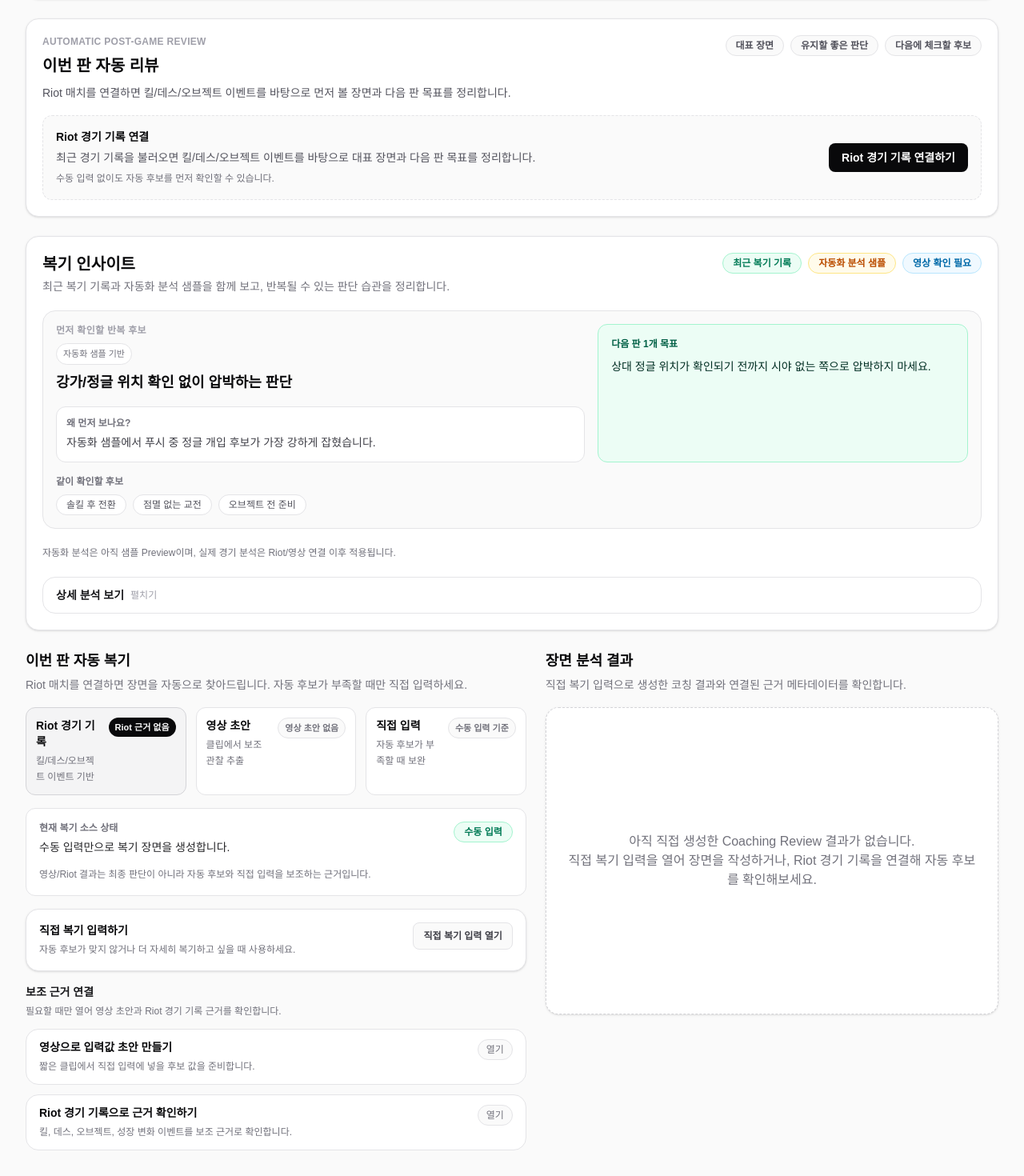
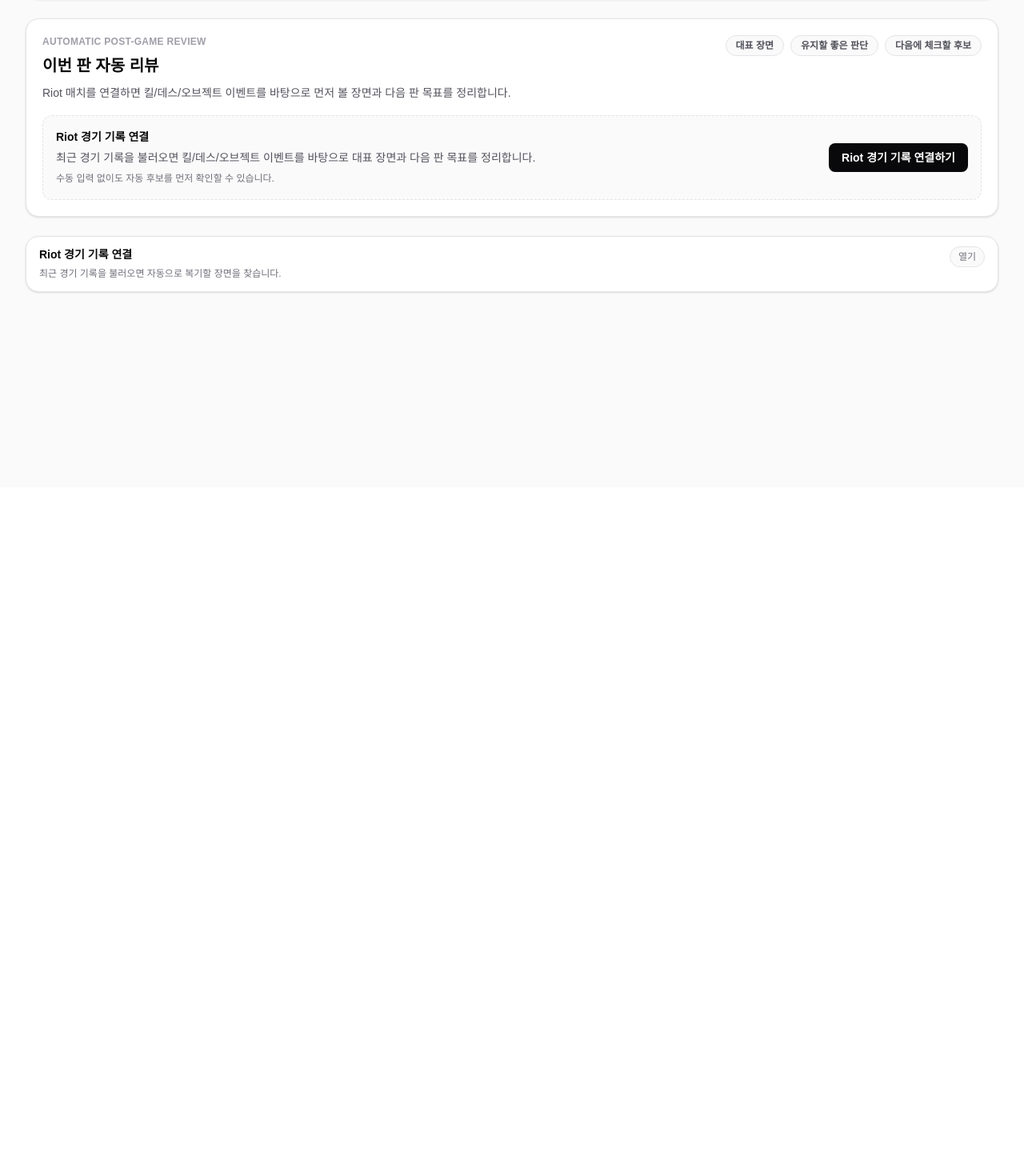
Before and after one commit to a01030704572-bit/mid-laning-death-review-ai, a Next.js app: page / in a window 1280 px wide. Shown: the part 191-1661 px from the top of the page at 80% size. After the commit the page ends 800 px from the top, so only its background shows below. Built offline with nearby package versions, Linux system fonts and the light colour scheme.

Commit message:
Refine automatic review user flow

```diff
--- a/app/page.tsx
+++ b/app/page.tsx
@@ -189,6 +189,41 @@ function AutomaticReviewStartCta() {
   );
 }
 
+function MatchReconnectSection({
+  title,
+  description,
+  children,
+}: {
+  title: string;
+  description: string;
+  children: ReactNode;
+}) {
+  return (
+    <details
+      id="riot-evidence-section"
+      className="group scroll-mt-6 rounded-2xl border border-zinc-200 bg-white shadow-sm"
+    >
+      <summary className="cursor-pointer list-none px-4 py-3 marker:hidden">
+        <div className="flex items-start justify-between gap-4">
+          <div>
+            <h2 className="text-sm font-bold text-zinc-950">{title}</h2>
+            <p className="mt-1 text-xs leading-5 text-zinc-500">
+              {description}
+            </p>
+          </div>
+          <span className="rounded-full border border-zinc-200 bg-zinc-50 px-2.5 py-1 text-xs font-medium text-zinc-500 group-open:hidden">
+            열기
+          </span>
+          <span className="hidden rounded-full border border-zinc-200 bg-zinc-50 px-2.5 py-1 text-xs font-medium text-zinc-500 group-open:inline">
+            접기
+          </span>
+        </div>
+      </summary>
+      <div className="border-t border-zinc-200 p-4">{children}</div>
+    </details>
+  );
+}
+
 export default function Home() {
   const [reviewData, setReviewData] = useState<{
     riskTags: RiskTag[];
@@ -245,6 +280,16 @@ export default function Home() {
       }),
     [hasExistingCoreSceneInput, videoDraftTrustGate.blockedFields]
   );
+  const isUserMode = appMode === "user";
+  const hasAutomaticMatchReport = Boolean(matchReviewReport);
+  const selectedAutoSceneForEvidence = selectedScene
+    ? {
+        sceneId: selectedScene.sceneId,
+        title: selectedScene.displayNameKo,
+        gameTimeSec: selectedScene.gameTimeSec,
+        windowSec: selectedScene.windowSec,
+      }
+    : null;
 
   function handleVideoDraftChange(nextVideoDraft: VideoReviewDraft | null) {
     setVideoDraft(nextVideoDraft);
@@ -344,6 +389,16 @@ export default function Home() {
       </div>
     </div>
   );
+  const riotEvidencePanel = (
+    <RiotEvidencePanel
+      embedded
+      appMode={appMode}
+      mode={isUserMode ? "connectorOnly" : "full"}
+      selectedAutoSceneForEvidence={selectedAutoSceneForEvidence}
+      onEvidenceChange={handleRiotEvidenceChange}
+      onMatchReviewRequested={loadMatchReview}
+    />
+  );
   const matchAnalysisPanel =
     isMatchReviewLoading || matchReviewError || matchReviewReport ? (
       <div className="space-y-3">
@@ -367,7 +422,7 @@ export default function Home() {
     ) : null;
   const reviewResultPanel = reviewData ? (
     resultPanel
-  ) : (
+  ) : isUserMode ? null : (
     <div className="flex min-h-96 items-center justify-center rounded-2xl border border-dashed border-zinc-300 bg-white p-6 text-center text-zinc-500 shadow-sm">
       <div>
         아직 직접 생성한 Coaching Review 결과가 없습니다.
@@ -376,16 +431,20 @@ export default function Home() {
       </div>
     </div>
   );
-
-  return (
-    <CoachingDashboardLayout
-      insight={
-        <ReviewInsightPanel
-          repeatedPatternPreviewResults={repeatedPatternPreviewResults}
-        />
+  const sceneBuilderPanel = isUserMode ? (
+    <MatchReconnectSection
+      title={
+        hasAutomaticMatchReport ? "다른 경기 불러오기" : "Riot 경기 기록 연결"
       }
-      topSummary={matchAnalysisPanel ?? <AutomaticReviewStartCta />}
-      sceneBuilder={
+      description={
+        hasAutomaticMatchReport
+          ? "다른 경기를 분석하려면 열어서 Riot 경기 기록을 다시 불러오세요."
+          : "최근 경기 기록을 불러오면 자동으로 복기할 장면을 찾습니다."
+      }
+    >
+      {riotEvidencePanel}
+    </MatchReconnectSection>
+  ) : (
     <SceneReviewBuilder
       manualForm={
         <ManualReviewFallbackSection appMode={appMode}>
@@ -407,14 +466,7 @@ export default function Home() {
           lockedRiotContext={lockedRiotVideoContext}
         />
       }
-          riotEvidencePanel={
-            <RiotEvidencePanel
-              embedded
-              appMode={appMode}
-              onEvidenceChange={handleRiotEvidenceChange}
-              onMatchReviewRequested={loadMatchReview}
-            />
-          }
+      riotEvidencePanel={riotEvidencePanel}
       sourceState={{
         hasManualInput: true,
         hasVideoDraft: Boolean(videoDraft),
@@ -422,11 +474,25 @@ export default function Home() {
         hasRiotEvidence: Boolean(riotEvidence),
         isRiotEvidenceConnected: Boolean(riotEvidence),
       }}
+      appMode={appMode}
+      hasAutomaticMatchReport={hasAutomaticMatchReport}
       canApplyVideoDraftPatch={canApplyVideoDraftPatch}
       onApplyVideoDraftPatch={handleApplyVideoDraftPatch}
       videoDraftApplyWarning={videoDraftApplyWarning}
     />
+  );
+
+  return (
+    <CoachingDashboardLayout
+      insight={
+        isUserMode ? null : (
+          <ReviewInsightPanel
+            repeatedPatternPreviewResults={repeatedPatternPreviewResults}
+          />
+        )
       }
+      topSummary={matchAnalysisPanel ?? <AutomaticReviewStartCta />}
+      sceneBuilder={sceneBuilderPanel}
       result={reviewResultPanel}
       appMode={appMode}
     />
--- a/components/CoachingDashboardLayout.tsx
+++ b/components/CoachingDashboardLayout.tsx
@@ -70,9 +70,16 @@ export default function CoachingDashboardLayout({
 
         {insight}
 
-        <section className="grid gap-6 xl:grid-cols-[minmax(0,1.05fr)_minmax(380px,0.95fr)]">
+        <section
+          className={
+            result
+              ? "grid gap-6 xl:grid-cols-[minmax(0,1.05fr)_minmax(380px,0.95fr)]"
+              : "grid gap-6"
+          }
+        >
           <div>{sceneBuilder}</div>
 
+          {result && (
             <div className="space-y-4">
               <SectionTitle
                 title="장면 분석 결과"
@@ -80,6 +87,7 @@ export default function CoachingDashboardLayout({
               />
               {result}
             </div>
+          )}
         </section>
       </div>
     </main>
--- a/components/RiotEvidencePanel.tsx
+++ b/components/RiotEvidencePanel.tsx
@@ -1,6 +1,6 @@
 "use client";
 
-import { useState } from "react";
+import { useEffect, useState } from "react";
 import type {
   RiotMatchListItem,
   RiotMatchListResponse,
@@ -52,6 +52,13 @@ function objectiveLabel(value: string) {
 type RiotEvidencePanelProps = {
   embedded?: boolean;
   appMode?: AppMode;
+  mode?: "connectorOnly" | "full";
+  selectedAutoSceneForEvidence?: {
+    sceneId: string;
+    title: string;
+    gameTimeSec: number;
+    windowSec?: number;
+  } | null;
   onEvidenceChange?: (
     evidence: RiotTimelineEvidence | null,
     lockedRiotContext?: LockedRiotVideoContext | null
@@ -62,6 +69,8 @@ type RiotEvidencePanelProps = {
 export default function RiotEvidencePanel({
   embedded = false,
   appMode = "user",
+  mode = "full",
+  selectedAutoSceneForEvidence = null,
   onEvidenceChange,
   onMatchReviewRequested,
 }: RiotEvidencePanelProps) {
@@ -76,12 +85,50 @@ export default function RiotEvidencePanel({
   const [loadingMatches, setLoadingMatches] = useState(false);
   const [loadingEvidence, setLoadingEvidence] = useState(false);
   const [error, setError] = useState<string | null>(null);
+  const [isManualTimeEditOpen, setIsManualTimeEditOpen] = useState(
+    appMode === "debug"
+  );
+  const isConnectorOnly = mode === "connectorOnly";
   const primaryEvents = evidence
     ? evidence.events.filter((event) => event.importance !== "minor")
     : [];
   const minorEvents = evidence
     ? evidence.events.filter((event) => event.importance === "minor")
     : [];
+  const windowOptions = [30, 60, 90, 120];
+  const selectedAutoSceneLabel = selectedAutoSceneForEvidence
+    ? `${formatDuration(selectedAutoSceneForEvidence.gameTimeSec)} · ${selectedAutoSceneForEvidence.title}`
+    : null;
+  const shouldUseManualTimeFallback =
+    !isConnectorOnly && appMode !== "debug" && Boolean(selectedAutoSceneForEvidence);
+  const shouldShowManualTimeControls =
+    !isConnectorOnly && (!shouldUseManualTimeFallback || isManualTimeEditOpen);
+
+  useEffect(() => {
+    if (!selectedAutoSceneForEvidence) return;
+
+    setGameTime(formatDuration(selectedAutoSceneForEvidence.gameTimeSec));
+    if (
+      selectedAutoSceneForEvidence.windowSec !== undefined &&
+      Number.isFinite(selectedAutoSceneForEvidence.windowSec) &&
+      selectedAutoSceneForEvidence.windowSec > 0
+    ) {
+      setWindowSec(selectedAutoSceneForEvidence.windowSec);
+    }
+  }, [
+    selectedAutoSceneForEvidence?.sceneId,
+    selectedAutoSceneForEvidence?.gameTimeSec,
+    selectedAutoSceneForEvidence?.windowSec,
+  ]);
+
+  useEffect(() => {
+    if (appMode === "debug" || !selectedAutoSceneForEvidence) {
+      setIsManualTimeEditOpen(true);
+      return;
+    }
+
+    setIsManualTimeEditOpen(false);
+  }, [appMode, selectedAutoSceneForEvidence?.sceneId]);
 
   async function loadMatches() {
     setError(null);
@@ -257,6 +304,9 @@ export default function RiotEvidencePanel({
                   setSelectedMatch(match);
                   setEvidence(null);
                   onEvidenceChange?.(null);
+                  if (isConnectorOnly) {
+                    onMatchReviewRequested?.(match.matchId, match.puuid);
+                  }
                 }}
                 className={`rounded-xl border p-3 text-left text-sm ${
                   selectedMatch?.matchId === match.matchId
@@ -282,8 +332,34 @@ export default function RiotEvidencePanel({
         </div>
       )}
 
-      {selectedMatch && (
-        <div className="grid gap-3 border-t border-zinc-200 pt-4 md:grid-cols-3">
+      {selectedMatch && !isConnectorOnly && (
+        <div className="space-y-3 border-t border-zinc-200 pt-4">
+          {selectedAutoSceneLabel && (
+            <div className="rounded-xl border border-sky-200 bg-sky-50 p-3 text-sm leading-6 text-sky-800">
+              <p className="font-semibold">
+                선택한 자동 장면 기준으로 Riot 근거를 확인합니다:
+              </p>
+              <p className="mt-1">{selectedAutoSceneLabel}</p>
+              <p className="mt-1 text-xs text-sky-700">
+                자동 장면 시간이 맞지 않으면 직접 수정할 수 있습니다.
+              </p>
+            </div>
+          )}
+
+          {shouldUseManualTimeFallback && (
+            <button
+              type="button"
+              onClick={() => setIsManualTimeEditOpen((isOpen) => !isOpen)}
+              className="w-fit rounded-lg border border-zinc-200 bg-white px-3 py-2 text-xs font-semibold text-zinc-700 hover:bg-zinc-50"
+            >
+              {isManualTimeEditOpen
+                ? "직접 시간 수정 접기"
+                : "시간이 다르면 직접 수정하기"}
+            </button>
+          )}
+
+          {shouldShowManualTimeControls && (
+            <div className="grid gap-3 md:grid-cols-2">
               <label className="text-sm font-medium text-zinc-800">
                 게임 시간
                 <input
@@ -300,21 +376,28 @@ export default function RiotEvidencePanel({
                   onChange={(event) => setWindowSec(Number(event.target.value))}
                   className="mt-1 w-full rounded-lg border border-zinc-300 bg-white p-2 text-sm"
                 >
-              <option value={30}>30초</option>
-              <option value={60}>60초</option>
-              <option value={90}>90초</option>
-              <option value={120}>120초</option>
+                  {!windowOptions.includes(windowSec) && (
+                    <option value={windowSec}>{windowSec}초</option>
+                  )}
+                  {windowOptions.map((option) => (
+                    <option key={option} value={option}>
+                      {option}초
+                    </option>
+                  ))}
                 </select>
                 <span className="mt-1 block text-xs font-normal text-zinc-500">
                   입력한 게임 시간부터 이후 N초 동안의 Riot timeline 이벤트와 delta를 확인합니다.
                 </span>
               </label>
+            </div>
+          )}
+
           <div className="flex items-end">
             <button
               type="button"
               onClick={loadEvidence}
               disabled={loadingEvidence}
-              className="w-full rounded-xl bg-zinc-950 px-4 py-2.5 text-sm font-medium text-white hover:bg-zinc-800 disabled:opacity-50"
+              className="w-full rounded-xl bg-zinc-950 px-4 py-2.5 text-sm font-medium text-white hover:bg-zinc-800 disabled:opacity-50 sm:w-auto"
             >
               {loadingEvidence ? "Evidence 조회 중..." : "Riot Evidence 가져오기"}
             </button>
@@ -322,7 +405,7 @@ export default function RiotEvidencePanel({
         </div>
       )}
 
-      {evidence && appMode !== "debug" && (
+      {evidence && !isConnectorOnly && appMode !== "debug" && (
         <div className="space-y-3 border-t border-zinc-200 pt-4">
           <div className="rounded-xl border border-emerald-200 bg-emerald-50 p-4 text-sm leading-6 text-emerald-800">
             <p className="font-semibold">Riot 근거가 연결되었습니다.</p>
@@ -334,7 +417,7 @@ export default function RiotEvidencePanel({
         </div>
       )}
 
-      {evidence && appMode === "debug" && (
+      {evidence && !isConnectorOnly && appMode === "debug" && (
         <div className="space-y-3 border-t border-zinc-200 pt-4">
           <span className="inline-flex rounded-full border border-zinc-200 bg-zinc-50 px-2.5 py-1 text-xs font-semibold text-zinc-600">
             Debug mode
--- a/components/SceneReviewBuilder.tsx
+++ b/components/SceneReviewBuilder.tsx
@@ -1,4 +1,5 @@
 import type { ReactNode } from "react";
+import type { AppMode } from "@/lib/appMode";
 import {
   buildSceneReviewSourceSummary,
   type SceneReviewSourceState,
@@ -10,6 +11,8 @@ type SceneReviewBuilderProps = {
   videoDraftPanel: ReactNode;
   riotEvidencePanel: ReactNode;
   sourceState: SceneReviewSourceState;
+  appMode?: AppMode;
+  hasAutomaticMatchReport?: boolean;
   canApplyVideoDraftPatch?: boolean;
   onApplyVideoDraftPatch?: () => void;
   videoDraftApplyWarning?: VideoDraftApplyWarning | null;
@@ -29,9 +32,7 @@ function SourceCard({
   return (
     <div
       className={`rounded-xl border p-3 ${
-        primary
-          ? "border-zinc-300 bg-zinc-100"
-          : "border-zinc-200 bg-white"
+        primary ? "border-zinc-300 bg-zinc-100" : "border-zinc-200 bg-white"
       }`}
     >
       <div className="flex items-start justify-between gap-3">
@@ -97,18 +98,49 @@ export default function SceneReviewBuilder({
   videoDraftPanel,
   riotEvidencePanel,
   sourceState,
+  appMode = "user",
+  hasAutomaticMatchReport = false,
   canApplyVideoDraftPatch = false,
   onApplyVideoDraftPatch,
   videoDraftApplyWarning,
 }: SceneReviewBuilderProps) {
   const sourceSummary = buildSceneReviewSourceSummary(sourceState);
+  const shouldCollapseSupportEvidence =
+    appMode !== "debug" && hasAutomaticMatchReport;
+
+  const supportEvidencePanels = (
+    <div className="space-y-3">
+      <div>
+        <h3 className="text-sm font-bold text-zinc-900">보조 근거 연결</h3>
+        <p className="mt-1 text-xs leading-5 text-zinc-500">
+          필요할 때만 열어 영상 초안과 Riot 경기 기록 근거를 확인합니다.
+        </p>
+      </div>
+
+      <EvidenceDetails
+        title="영상으로 입력값 초안 만들기"
+        description="짧은 클립에서 직접 입력할 폼의 후보 값을 준비합니다."
+      >
+        {videoDraftPanel}
+      </EvidenceDetails>
+
+      <EvidenceDetails
+        id={shouldCollapseSupportEvidence ? undefined : "riot-evidence-section"}
+        title="Riot 경기 기록으로 근거 확인하기"
+        description="킬, 데스, 오브젝트, 성장 변화 이벤트를 보조 근거로 확인합니다."
+      >
+        {riotEvidencePanel}
+      </EvidenceDetails>
+    </div>
+  );
 
   return (
     <section className="space-y-4">
       <div>
         <h2 className="text-lg font-bold text-zinc-950">이번 판 자동 복기</h2>
         <p className="mt-1 text-sm leading-6 text-zinc-500">
-          Riot 매치를 연결하면 장면을 자동으로 찾아드립니다. 자동 후보가 부족할 때만 직접 입력하세요.
+          Riot 매치를 연결하면 장면을 자동으로 찾아드립니다. 자동 후보가 부족할
+          때만 직접 입력하세요.
         </p>
       </div>
 
@@ -155,7 +187,8 @@ export default function SceneReviewBuilder({
           )}
         </div>
         <p className="mt-3 text-xs leading-5 text-zinc-500">
-          영상/Riot 결과는 최종 판단이 아니라 자동 후보와 직접 입력을 보조하는 근거입니다.
+          영상/Riot 결과는 최종 판단이 아니라 자동 후보와 직접 입력을 보조하는
+          근거입니다.
         </p>
         {sourceState.hasVideoDraft && !sourceState.isVideoDraftApplied && (
           <div className="mt-3 rounded-xl border border-sky-200 bg-sky-50 p-3">
@@ -188,29 +221,37 @@ export default function SceneReviewBuilder({
 
       {manualForm}
 
-      <div className="space-y-3">
-        <div>
-          <h3 className="text-sm font-bold text-zinc-900">보조 근거 연결</h3>
-          <p className="mt-1 text-xs leading-5 text-zinc-500">
-            필요할 때만 열어 영상 초안과 Riot 경기 기록 근거를 확인합니다.
-          </p>
-        </div>
-
-        <EvidenceDetails
-          title="영상으로 입력값 초안 만들기"
-          description="짧은 클립에서 직접 입력에 넣을 후보 값을 준비합니다."
+      {shouldCollapseSupportEvidence ? (
+        <details
+          id="riot-evidence-section"
+          className="group scroll-mt-6 rounded-2xl border border-zinc-200 bg-white"
         >
-          {videoDraftPanel}
-        </EvidenceDetails>
-
-        <EvidenceDetails
-          id="riot-evidence-section"
-          title="Riot 경기 기록으로 근거 확인하기"
-          description="킬, 데스, 오브젝트, 성장 변화 이벤트를 보조 근거로 확인합니다."
-        >
-          {riotEvidencePanel}
-        </EvidenceDetails>
-      </div>
+          <summary className="cursor-pointer list-none px-4 py-3 marker:hidden">
+            <div className="flex items-start justify-between gap-4">
+              <div>
+                <h3 className="text-sm font-bold text-zinc-950">
+                  상세 근거 / 수동 확인
+                </h3>
+                <p className="mt-1 text-xs leading-5 text-zinc-500">
+                  자동 후보가 이상하거나 직접 시간을 확인하고 싶을 때만
+                  사용하세요.
+                </p>
+              </div>
+              <span className="rounded-full border border-zinc-200 bg-zinc-50 px-2.5 py-1 text-xs font-medium text-zinc-500 group-open:hidden">
+                열기
+              </span>
+              <span className="hidden rounded-full border border-zinc-200 bg-zinc-50 px-2.5 py-1 text-xs font-medium text-zinc-500 group-open:inline">
+                접기
+              </span>
+            </div>
+          </summary>
+          <div className="border-t border-zinc-200 p-4">
+            {supportEvidencePanels}
+          </div>
+        </details>
+      ) : (
+        supportEvidencePanels
+      )}
     </section>
   );
 }
```
Lines whose indentation alone changed are shown as unchanged.
